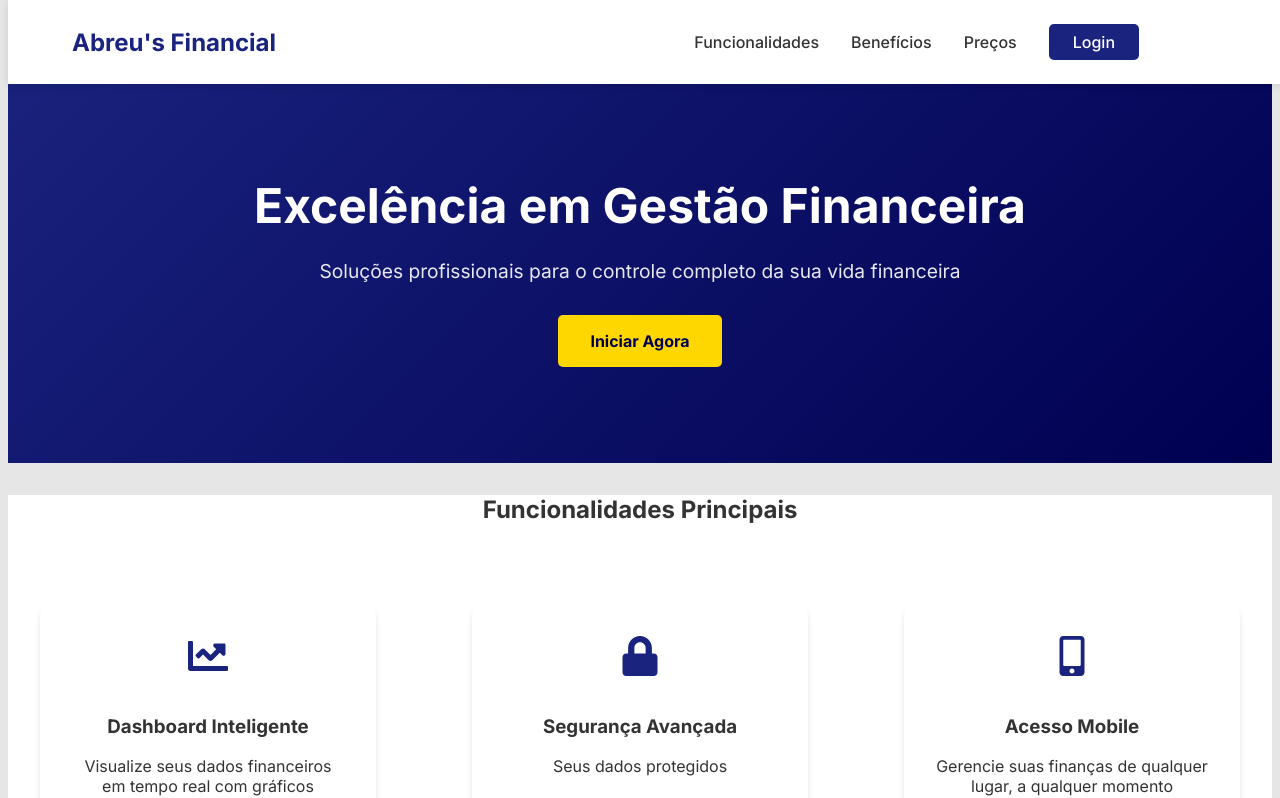
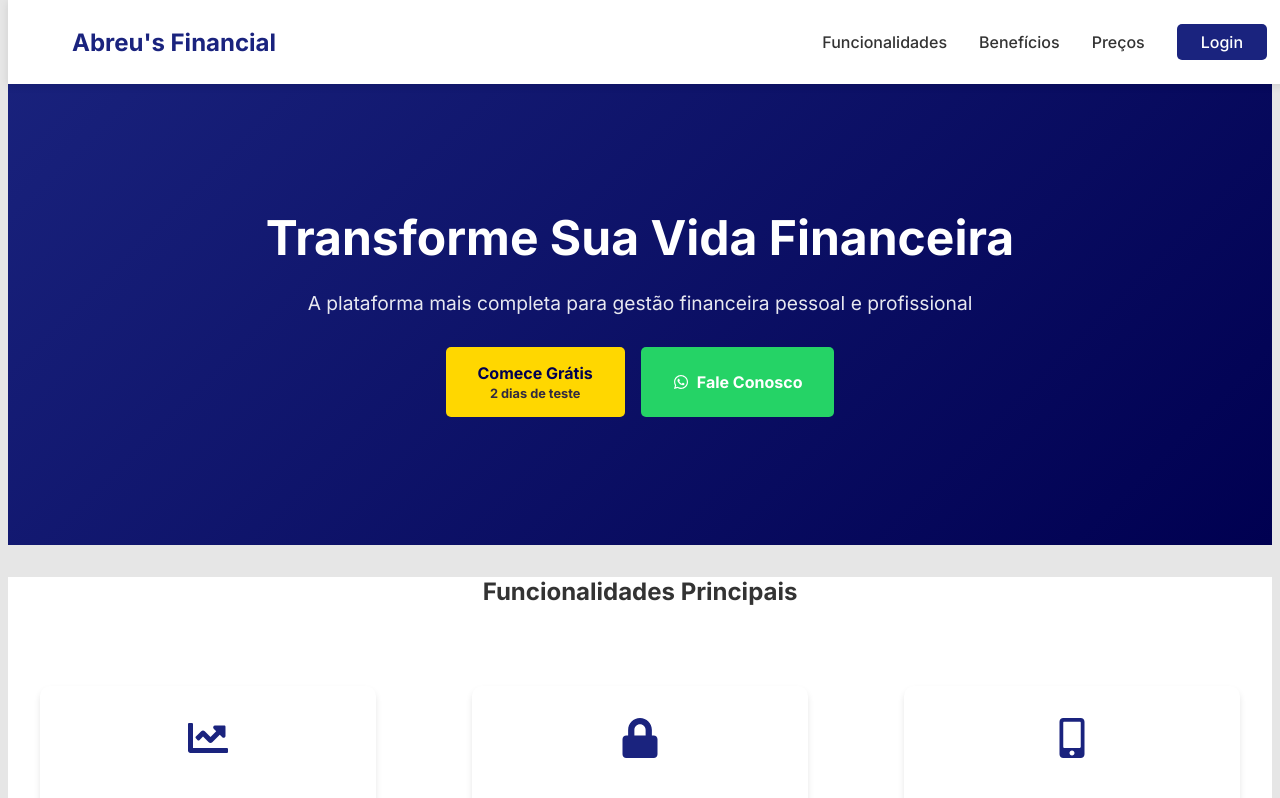
Before and after one commit to Nexusf1re/AbreusFinancial-FrontEnd, a React (Create React App) app: page /landing in a window 1280 px wide. Shown: the top 798 px of the page. Built offline with nearby package versions, Linux system fonts and the light colour scheme; no server answers.

Commit message:
login and signup no theme

```diff
--- a/package.json
+++ b/package.json
@@ -21,6 +21,7 @@
     "react-chartjs-2": "^5.2.0",
     "react-countup": "^6.5.3",
     "react-dom": "^18.3.1",
+    "react-helmet": "^6.1.0",
     "react-icons": "^5.3.0",
     "react-modal": "^3.16.1",
     "react-router-dom": "^6.27.0",
--- a/src/pages/Landing/LandingPage.jsx
+++ b/src/pages/Landing/LandingPage.jsx
@@ -1,10 +1,19 @@
 import React from 'react';
+import { Helmet } from 'react-helmet';
 import styles from './LandingPage.module.css';
-import { FaChartLine, FaLock, FaMobileAlt } from 'react-icons/fa';
+import { FaChartLine, FaLock, FaMobileAlt, FaWhatsapp } from 'react-icons/fa';
 
 const LandingPage = () => {
   return (
     <div className={styles.container}>
+      <Helmet>
+        <title>Abreu's Financial | Gestão Financeira Profissional</title>
+        <meta name="description" content="Sistema de gestão financeira profissional. Controle suas finanças pessoais, investimentos e despesas com nossa plataforma intuitiva." />
+        <meta name="keywords" content="gestão financeira, controle financeiro, finanças pessoais, investimentos, planejamento financeiro, educação financeira, controle de gastos, orçamento pessoal" />
+        <meta property="og:title" content="Abreu's Financial - Sua Solução em Gestão Financeira" />
+        <meta property="og:description" content="Transforme sua vida financeira com nossa plataforma completa de gestão financeira." />
+      </Helmet>
+
       <nav className={styles.navbar}>
         <div className={styles.logo}>Abreu's Financial</div>
         <div className={styles.navLinks}>
@@ -17,11 +26,21 @@ const LandingPage = () => {
 
       <section className={styles.hero}>
         <div className={styles.heroContent}>
-          <h1>Excelência em Gestão Financeira</h1>
-          <p>Soluções profissionais para o controle completo da sua vida financeira</p>
+          <h1>Transforme Sua Vida Financeira</h1>
+          <p>A plataforma mais completa para gestão financeira pessoal e profissional</p>
           <div className={styles.ctaButtons}>
-            <a href="/sign-up" className={styles.primaryButton}>Iniciar Agora</a>
-            {/*<a href="#demo" className={styles.secondaryButton}>Conhecer Mais</a>*/}
+            <a href="/sign-up" className={styles.primaryButton}>
+              Comece Grátis
+              <span className={styles.buttonSubtext}>2 dias de teste</span>
+            </a>
+            <a
+              href="https://wa.me/62993773456"
+              className={styles.whatsappButton}
+              target="_blank"
+              rel="noopener noreferrer"
+            >
+              <FaWhatsapp /> Fale Conosco
+            </a>
           </div>
         </div>
       </section>
--- a/src/pages/Landing/LandingPage.module.css
+++ b/src/pages/Landing/LandingPage.module.css
@@ -15,6 +15,7 @@
   font-family: 'Inter', sans-serif;
   color: var(--text-primary);
   width: 100%;
+  margin: 0;
 }
 
 .navbar {
@@ -28,7 +29,6 @@
   width: 100%;
   top: 0;
   z-index: 1000;
-  max-width: 90vw;
 }
 
 .logo {
@@ -70,9 +70,29 @@
 
 .hero {
   background: linear-gradient(135deg, var(--primary-color) 0%, var(--primary-dark) 100%);
-  padding: 8rem 5% 6rem;
+  padding: 10rem 5% 8rem;
   color: var(--white);
   text-align: center;
+  position: relative;
+  overflow: hidden;
+}
+
+.hero::before {
+  content: '';
+  position: absolute;
+  top: 0;
+  left: 0;
+  right: 0;
+  bottom: 0;
+  opacity: 0.1;
+  z-index: 1;
+}
+
+.heroContent {
+  position: relative;
+  z-index: 2;
+  max-width: 1200px;
+  margin: 0 auto;
 }
 
 .heroContent h1 {
@@ -353,3 +373,28 @@
     gap: 1.5rem;
   }
 }
+
+.whatsappButton {
+  padding: 1rem 2rem;
+  background: #25D366;
+  color: var(--white);
+  border-radius: 5px;
+  text-decoration: none;
+  font-weight: bold;
+  transition: all 0.3s;
+  display: flex;
+  align-items: center;
+  gap: 0.5rem;
+}
+
+.whatsappButton:hover {
+  background: #128C7E;
+  transform: translateY(-2px);
+}
+
+.buttonSubtext {
+  display: block;
+  font-size: 0.8rem;
+  opacity: 0.8;
+  margin-top: 0.2rem;
+}
--- a/src/pages/Login/Login.jsx
+++ b/src/pages/Login/Login.jsx
@@ -89,10 +89,20 @@ const Login = ({ onLogin }) => {
     setIsModalOpen(false);
   };
 
+  const handleLogoClick = () => {
+    navigate('/landing');
+  };
+
   return (
     <div className={`${styles.wrapper} ${styles.loginPage}`}>
       <ToastConfig />
-      <img src={Slogan} alt="Logo" className={styles.logo} />
+      <img
+        src={Slogan}
+        alt="Logo"
+        className={styles.logo}
+        onClick={handleLogoClick}
+        style={{ cursor: 'pointer' }}
+      />
       <h1 className={styles.h1}>Login</h1>
       <h3 className={styles.controle}>Controle Financeiro</h3>
       <form onSubmit={handleSubmit}>
--- a/src/pages/Login/Login.module.css
+++ b/src/pages/Login/Login.module.css
@@ -27,9 +27,9 @@
 .wrapper {
   max-width: 420px;
   backdrop-filter: blur(4px);
-  background-color: var(--authPages);
+  background-color: #ffffff !important;
   box-shadow: 0 0 10px rgba(0, 0, 0, 0.5);
-  color: #000;
+  color: #000000 !important;
   border-radius: 12px;
   padding: 30px 25px 0px;
   margin-top: 10vh !important;
@@ -41,11 +41,11 @@
 .wrapper .h1 {
   font-size: 36px;
   text-align: center;
-  color: rgb(0, 0, 0);
+  color: #000000 !important;
 }
 
 .controle {
-  color: #2c2c2c;
+  color: #2c2c2c !important;
   text-align: center;
   font-size: 20px;
 }
@@ -67,15 +67,15 @@
   border: 1px solid rgba(95, 95, 95, 0.2);
   border-radius: 18px;
   font-size: 18px;
-  color: #000;
+  color: #000000 !important;
   padding: 20px 20px 20px;
   padding-right: 16%;
-  background-color: rgba(242, 242, 242, 0.3);
+  background-color: rgba(242, 242, 242, 0.3) !important;
   box-shadow: 4px 5px 10px rgba(0, 0, 0, 0.5), 1px 1px 10px rgba(255, 255, 255, 0.3);
 }
 
 .inputBox .input::placeholder {
-  color: #000;
+  color: #000000 !important;
   text-transform: uppercase;
 }
 
@@ -89,7 +89,7 @@
   position: absolute;
   top: 26%;
   right: 10%;
-  color: rgb(0, 0, 0);
+  color: #000000 !important;
 }
 
 .capsLockWarning {
@@ -106,7 +106,7 @@
   position: absolute;
   top: 26%;
   right: 17%;
-  color: rgb(0, 0, 0);
+  color: #000000 !important;
   width: 25px;
 }
 
@@ -116,13 +116,13 @@
   justify-content: center;
   width: 60%;
   height: 45px;
-  background-image: linear-gradient(to top, #d8dbd8 0%, #fff 80%, #FDFDFD 100%);
+  background-image: linear-gradient(to top, #d8dbd8 0%, #fff 80%, #FDFDFD 100%) !important;
   border-radius: 18px;
-  border: 1px solid #8F9092;
+  border: 1px solid #8F9092 !important;
   transition: all 0.4s ease;
   font-size: 15px;
   font-weight: bold;
-  color: #000;
+  color: #000000 !important;
   text-shadow: 0 1px #fff;
   margin: 0 auto;
   margin-bottom: 25px;
@@ -139,7 +139,7 @@
 .cadastrar .a {
   padding-top: 10px;
   text-decoration: none;
-  color: #707070;
+  color: #707070 !important;
   font-weight: bold;
   text-align: center;
   justify-content: center;
@@ -148,7 +148,7 @@
 }
 
 .cadastrar, .p {
-  color: #000;
+  color: #000000 !important;
   text-align: center;
   justify-content: center;
   display: flex;
--- a/src/pages/SignUp/SignUp.jsx
+++ b/src/pages/SignUp/SignUp.jsx
@@ -65,6 +65,7 @@ const SignUp = () => {
         <div className={styles.inputBox}>
           <FaUser className={styles.icon} />
           <input
+            className={styles.input}
             type="text"
             value={username}
             onChange={handleUsernameChange}
@@ -77,6 +78,7 @@ const SignUp = () => {
         <div className={styles.inputBox}>
           <FaRegEnvelope className={styles.icon} />
           <input
+            className={styles.input}
             type="email"
             value={email}
             onChange={handleEmailChange}
@@ -89,6 +91,7 @@ const SignUp = () => {
         <div className={styles.inputBox}>
           <FaLock className={styles.icon} />
           <input
+            className={styles.input}
             type="password"
             value={password}
             onChange={(e) => setPassword(e.target.value)}
@@ -102,6 +105,7 @@ const SignUp = () => {
         <div className={styles.inputBox}>
           <FaLock className={styles.icon} />
           <input
+            className={styles.input}
             type="password"
             value={confirmPassword}
             onChange={(e) => setConfirmPassword(e.target.value)}
--- a/src/pages/SignUp/SignUp.module.css
+++ b/src/pages/SignUp/SignUp.module.css
@@ -28,9 +28,9 @@
 .wrapper {
     max-width: 420px;
     backdrop-filter: blur(4px);
-    background-color: var(--authPages);
+    background-color: #ffffff !important;
     box-shadow: 0 0 10px rgba(0, 0, 0, 0.5);
-    color: #000000;
+    color: #000000 !important;
     border-radius: 12px;
     padding: 30px 25px 20px 30px;
     margin: auto;
@@ -41,11 +41,11 @@
 .wrapper h1 {
     font-size: 36px;
     text-align: center;
-    color: rgb(0, 0, 0);
+    color: #000000 !important;
 }
 
 .controle {
-    color: #2c2c2c;
+    color: #2c2c2c !important;
     text-align: center;
     font-size: 20px;
 }
@@ -67,11 +67,11 @@
     border: 1px solid rgba(95, 95, 95, 0.2);
     border-radius: 18px;
     font-size: 18px;
-    color: #000000;
-    padding: 20px;
+    color: #000000 !important;
+    padding: 20px 20px 20px;
     padding-right: 16%;
-    background-color: rgba(242, 242, 242, 0.304);
-    box-shadow: 4px 5px 10px rgba(0, 0, 0, 0.536), 1px 1px 10px rgba(255, 255, 255, 0.3);
+    background-color: rgba(242, 242, 242, 0.3) !important;
+    box-shadow: 4px 5px 10px rgba(0, 0, 0, 0.5), 1px 1px 10px rgba(255, 255, 255, 0.3);
 }
 
 .inputBox input:focus {
@@ -80,7 +80,7 @@
   }
 
 .inputBox input::placeholder {
-    color: #000000;
+    color: #000000 !important;
     text-transform: uppercase;
 }
 
@@ -89,7 +89,7 @@
     position: absolute;
     top: 26%;
     right: 15px;
-    color: rgb(0, 0, 0);
+    color: #000000 !important;
 }
 
 .btn {
@@ -101,15 +101,21 @@
     margin: auto;
     width: 60%;
     height: 45px;
-    background-image: linear-gradient(to top, #D8D9DB 0%, #fff 80%, #FDFDFD 100%);
+    background-image: linear-gradient(to top, #D8D9DB 0%, #fff 80%, #FDFDFD 100%) !important;
     border-radius: 18px;
-    border: 1px solid #8F9092;
+    border: 1px solid #8F9092 !important;
     transition: all 0.4s ease;
     font-size: 15px;
     font-weight: bold;
-    color: #000000;
+    color: #000000 !important;
     text-shadow: 0 1px #fff;
 }
+
+
+.inputBox .input::placeholder {
+    color: #000000 !important;
+    text-transform: uppercase;
+  }
 
 .btn:hover {
     box-shadow: 0px 0px 3px 10px #0000001b, inset 8px 8px 3px 3px #cecfd110;
@@ -118,7 +124,7 @@
 .cadastrar a {
     padding-top: 10px;
     text-decoration: none;
-    color: var(--font-color);
+    color: #333333 !important;
     font-weight: bold;
     display: block;
     text-align: center;
```
Also changed, not shown: 1 other file (tests, documents, lock files or other folders).
